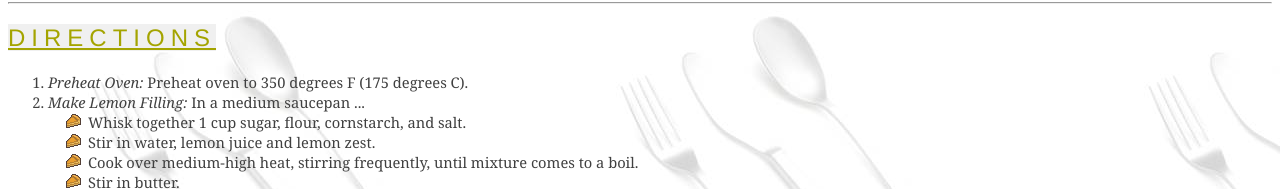
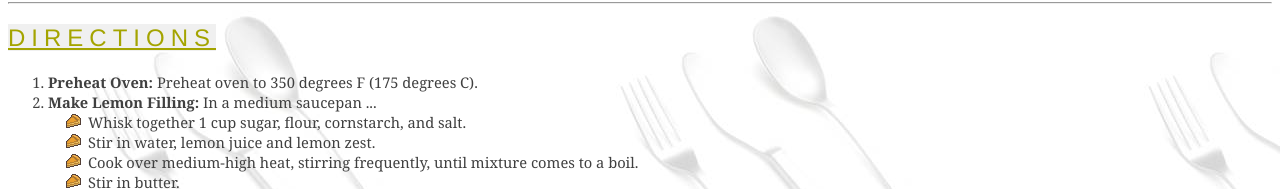
Before and after one commit to tahazayed/tahazayed.github.io, a plain HTML site: page recipe/pie.html in a window 1280 px wide. Shown: the part 782-971 px from the top of the page. Drawn offline with Linux system fonts and the light colour scheme.

Commit message:
add details

```diff
--- a/public/hw1/style/recipe.css
+++ b/public/hw1/style/recipe.css
@@ -60,3 +60,8 @@ ul>li {
     float: right;
 
 }
+
+em {
+    font-style: normal;
+    font-weight: bold;
+}
```
